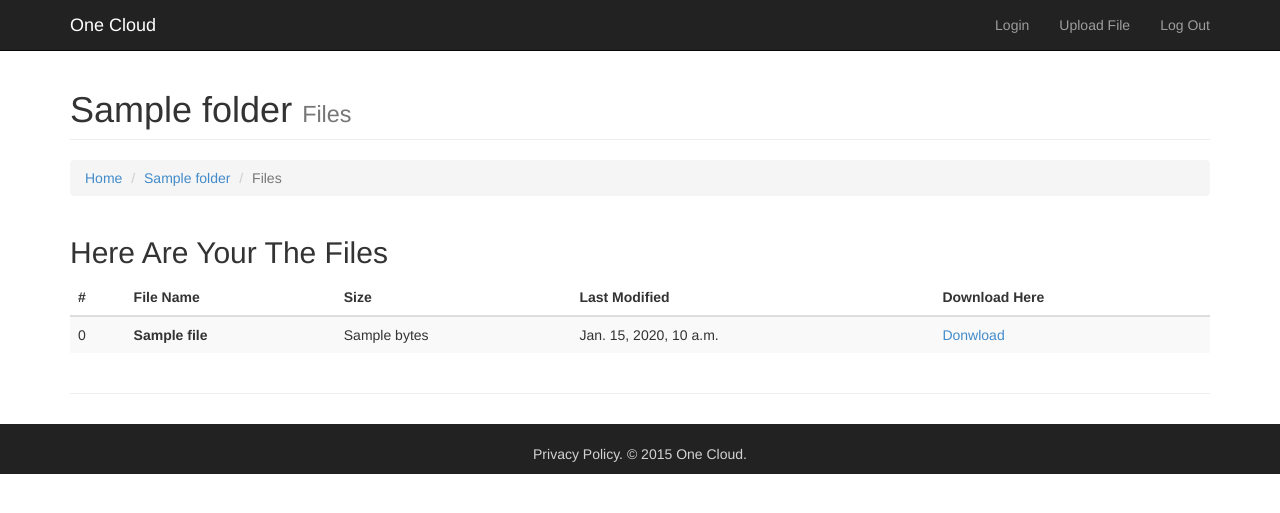
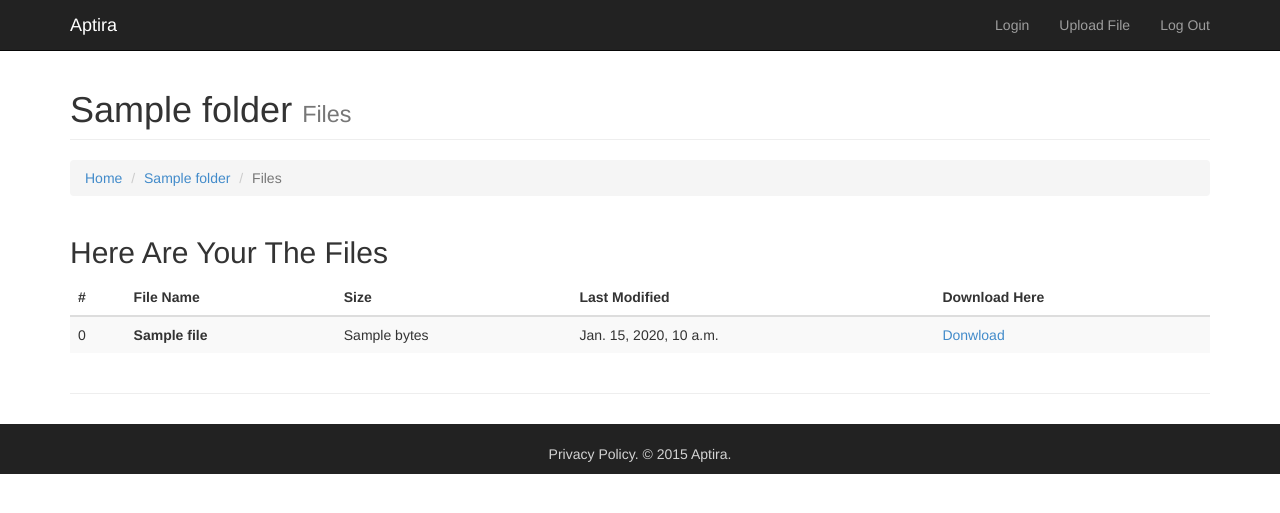
Before and after one commit to RBalaGopal/cloudpoint, a Django app: template cloudpoint/portal/templates/files.html in a window 1280 px wide. Shown: the top 513 px of the page. Run offline with Django 3.2, Linux system fonts and the light colour scheme; the template is opened without the code that fills it: most values are stand-ins (such as "Sample title", 1, 10 or a date in 2020); parts of the project's set-up code (start-up, migrations or seed data) failed here and were passed over; some libraries are stand-ins or nearby versions.

Commit message:
Update base.html
aptira add

```diff
--- a/cloudpoint/templates/base.html
+++ b/cloudpoint/templates/base.html
@@ -62,7 +62,7 @@
                         <span class="icon-bar"></span>
                         <span class="icon-bar"></span>
                     </button>
-                    <a class="navbar-brand" href="/Home/">One Cloud</a>
+                    <a class="navbar-brand" href="/Home/">Aptira</a>
                 </div>
                 <!-- Collect the nav links, forms, and other content for toggling -->
                 <div class="collapse navbar-collapse" id="bs-example-navbar-collapse-1">
@@ -103,7 +103,7 @@
         <!-- Footer -->
         <footer class=footer>
             <div class=footerdata>
-                <br>Privacy Policy. © 2015 One Cloud.
+                <br>Privacy Policy. © 2015 Aptira.
             </div>
         </footer>
     </body>
```
